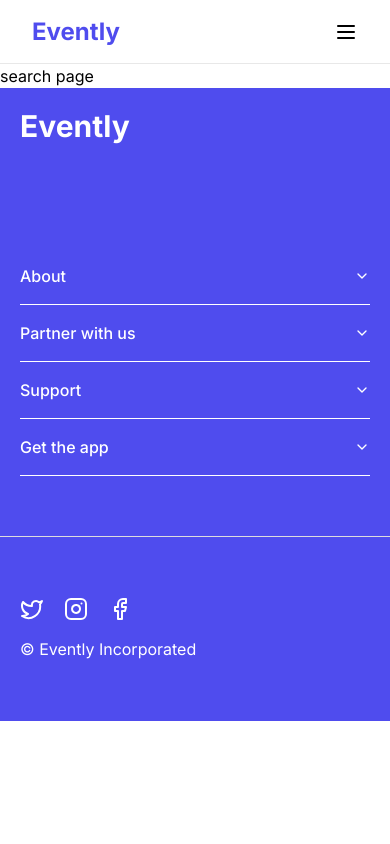
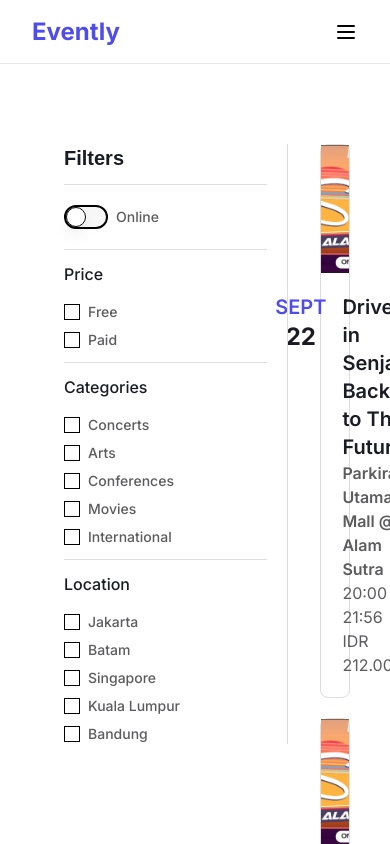
Before and after one commit to rizaldyip10/evently-fe, a Next.js app: page /search in a window 390 px wide. Shown: the top 844 px of the page. Built offline with nearby package versions, Linux system fonts and the light colour scheme.

Commit message:
feat(search page): adding search filter and event list in search page. Mobile screen layout and state management yet to be worked

```diff
--- a/app/(user)/search/page.tsx
+++ b/app/(user)/search/page.tsx
@@ -1,9 +1,16 @@
+import EventList from '@/components/pages/global/event-list'
+import SearchFilter from '@/components/pages/searchpage/search-filter'
 import React from 'react'
 
 const SearchPage = () => {
   return (
-    <div className='w-full'>
-        search page
+    <div className='w-full flex relative'>
+        <div className='w-72 my-20 border-r border-second-lightest absolute'>
+          <SearchFilter />
+        </div>
+        <div className='min-h-screen mt-20 mx-10 ml-80'>
+          <EventList />
+        </div>
     </div>
   )
 }
--- /dev/null
+++ b/components/pages/global/check-label.tsx
@@ -0,0 +1,21 @@
+import { Checkbox } from '@/components/ui/checkbox'
+import React from 'react'
+
+interface CheckLabelProps {
+    label: string
+    value: string
+    onChange?: () => void
+}
+
+const CheckLabel: React.FC<CheckLabelProps> = ({ label, value, onChange }) => {
+  return (
+    <div className='flex items-center gap-x-2'>
+        <Checkbox id={value} value={value} />
+        <label htmlFor={value} className='font-medium text-light text-sm'>
+            { label }
+        </label>
+    </div>
+  )
+}
+
+export default CheckLabel
--- a/components/pages/global/footer.tsx
+++ b/components/pages/global/footer.tsx
@@ -58,7 +58,7 @@ const Footer: React.FC = () => {
           <FooterMenu menu={menus} />
         </div>
         <Separator className='my-10 bg-second-lightest' />
-        <div className='w-full p-5 lg:py-14 lg:px-32 lg:'>
+        <div className='w-full px-5 py-1 lg:py-3 lg:px-32 lg:'>
             <FooterCopyRight />
         </div>
     </div>
--- /dev/null
+++ b/components/pages/global/switch-label.tsx
@@ -0,0 +1,21 @@
+import { Switch } from '@/components/ui/switch'
+import React from 'react'
+
+interface SwitchLabelProps {
+    name: string
+    value: string
+    onChange?: () => void
+}
+
+const SwitchLabel: React.FC<SwitchLabelProps> = ({ name, value, onChange }) => {
+  return (
+    <div className='flex items-center gap-x-2'>
+        <Switch id={value} value={value} className='data-[state=checked]:bg-primary-lightest data-[state=unchecked]:bg-lightest' />
+        <label htmlFor={value} className='font-medium text-light text-sm'>
+            { name }
+        </label>
+    </div>
+  )
+}
+
+export default SwitchLabel
--- a/components/pages/searchpage/search-filter.tsx
+++ b/components/pages/searchpage/search-filter.tsx
@@ -1,9 +1,89 @@
+import { Separator } from '@/components/ui/separator'
 import React from 'react'
+import CheckLabel from '../global/check-label'
+import SwitchLabel from '../global/switch-label'
+
+const categories = [
+    {
+        name: "Concerts"
+    },
+    {
+        name: "Arts",
+    },
+    {
+        name: "Conferences",
+    },
+    {
+        name: "Movies",
+    },
+    {
+        name: "International",
+    },
+]
+
+const locations = [
+    {
+        name: "Jakarta",
+        value: "jakarta"
+    },
+    {
+        name: "Batam",
+        value: "batam"
+    },
+    {
+        name: "Singapore",
+        value: "singapore"
+    },
+    {
+        name: "Kuala Lumpur",
+        value: "kuala lumpur"
+    },
+    {
+        name: "Bandung",
+        value: "bandung"
+    },
+]
 
 const SearchFilter = () => {
   return (
-    <div className=''>
-
+    <div className='w-full flex flex-col pl-16 pr-5'>
+        <div className='w-full'>
+            <h1 className='text-xl text-default font-semibold font-general-sans'>Filters</h1>
+        </div>
+        <Separator className='my-3 bg-second-lightest' />
+        <div className='flex flex-col gap-4 my-2'>
+            <SwitchLabel name='Online' value='online' />
+        </div>
+        <Separator className='my-3 bg-second-lightest' />
+        <div className='flex flex-col gap-4'>
+            <h1 className='text-base font-medium text-default'>Price</h1>
+            <div className='flex flex-col gap-2'>
+                <CheckLabel value='free' label='Free' />
+                <CheckLabel value='paid' label='Paid' />
+            </div>
+        </div>
+        <Separator className='my-3 bg-second-lightest' />
+        <div className='flex flex-col gap-4'>
+            <h1 className='text-base font-medium text-default'>Categories</h1>
+            <div className='flex flex-col gap-2'>
+                {
+                    categories.map((cat, i) => (
+                        <CheckLabel key={i} value={cat.name.toLowerCase()} label={cat.name} />
+                    ))
+                }
+            </div>
+        </div>
+        <Separator className='my-3 bg-second-lightest' />
+        <div className='flex flex-col gap-4'>
+            <h1 className='text-base font-medium text-default'>Location</h1>
+            <div className='flex flex-col gap-2'>
+                {
+                    locations.map((loc, i) => (
+                        <CheckLabel key={i} value={loc.value} label={loc.name} />
+                    ))
+                }
+            </div>
+        </div>
     </div>
   )
 }
--- /dev/null
+++ b/components/ui/checkbox.tsx
@@ -0,0 +1,30 @@
+"use client"
+
+import * as React from "react"
+import * as CheckboxPrimitive from "@radix-ui/react-checkbox"
+import { Check } from "lucide-react"
+
+import { cn } from "@/lib/utils"
+
+const Checkbox = React.forwardRef<
+  React.ElementRef<typeof CheckboxPrimitive.Root>,
+  React.ComponentPropsWithoutRef<typeof CheckboxPrimitive.Root>
+>(({ className, ...props }, ref) => (
+  <CheckboxPrimitive.Root
+    ref={ref}
+    className={cn(
+      "peer h-4 w-4 shrink-0 rounded-sm border border-primary ring-offset-background focus-visible:outline-none focus-visible:ring-2 focus-visible:ring-ring focus-visible:ring-offset-2 disabled:cursor-not-allowed disabled:opacity-50 data-[state=checked]:bg-primary data-[state=checked]:text-primary-foreground",
+      className
+    )}
+    {...props}
+  >
+    <CheckboxPrimitive.Indicator
+      className={cn("flex items-center justify-center text-current")}
+    >
+      <Check className="h-4 w-4" />
+    </CheckboxPrimitive.Indicator>
+  </CheckboxPrimitive.Root>
+))
+Checkbox.displayName = CheckboxPrimitive.Root.displayName
+
+export { Checkbox }
--- /dev/null
+++ b/components/ui/radio-group.tsx
@@ -0,0 +1,44 @@
+"use client"
+
+import * as React from "react"
+import * as RadioGroupPrimitive from "@radix-ui/react-radio-group"
+import { Circle } from "lucide-react"
+
+import { cn } from "@/lib/utils"
+
+const RadioGroup = React.forwardRef<
+  React.ElementRef<typeof RadioGroupPrimitive.Root>,
+  React.ComponentPropsWithoutRef<typeof RadioGroupPrimitive.Root>
+>(({ className, ...props }, ref) => {
+  return (
+    <RadioGroupPrimitive.Root
+      className={cn("grid gap-2", className)}
+      {...props}
+      ref={ref}
+    />
+  )
+})
+RadioGroup.displayName = RadioGroupPrimitive.Root.displayName
+
+const RadioGroupItem = React.forwardRef<
+  React.ElementRef<typeof RadioGroupPrimitive.Item>,
+  React.ComponentPropsWithoutRef<typeof RadioGroupPrimitive.Item>
+>(({ className, ...props }, ref) => {
+  return (
+    <RadioGroupPrimitive.Item
+      ref={ref}
+      className={cn(
+        "aspect-square h-4 w-4 rounded-full border border-primary text-primary ring-offset-background focus:outline-none focus-visible:ring-2 focus-visible:ring-ring focus-visible:ring-offset-2 disabled:cursor-not-allowed disabled:opacity-50",
+        className
+      )}
+      {...props}
+    >
+      <RadioGroupPrimitive.Indicator className="flex items-center justify-center">
+        <Circle className="h-2.5 w-2.5 fill-current text-current" />
+      </RadioGroupPrimitive.Indicator>
+    </RadioGroupPrimitive.Item>
+  )
+})
+RadioGroupItem.displayName = RadioGroupPrimitive.Item.displayName
+
+export { RadioGroup, RadioGroupItem }
--- /dev/null
+++ b/components/ui/switch.tsx
@@ -0,0 +1,29 @@
+"use client"
+
+import * as React from "react"
+import * as SwitchPrimitives from "@radix-ui/react-switch"
+
+import { cn } from "@/lib/utils"
+
+const Switch = React.forwardRef<
+  React.ElementRef<typeof SwitchPrimitives.Root>,
+  React.ComponentPropsWithoutRef<typeof SwitchPrimitives.Root>
+>(({ className, ...props }, ref) => (
+  <SwitchPrimitives.Root
+    className={cn(
+      "peer inline-flex h-6 w-11 shrink-0 cursor-pointer items-center rounded-full border-2 border-transparent transition-colors focus-visible:outline-none focus-visible:ring-2 focus-visible:ring-ring focus-visible:ring-offset-2 focus-visible:ring-offset-background disabled:cursor-not-allowed disabled:opacity-50 data-[state=checked]:bg-primary data-[state=unchecked]:bg-input",
+      className
+    )}
+    {...props}
+    ref={ref}
+  >
+    <SwitchPrimitives.Thumb
+      className={cn(
+        "pointer-events-none block h-5 w-5 rounded-full data-[state=unchecked]:bg-[#fff] data-[state=unchecked]:border data-[state=unchecked]:border-dark data-[state=checked]:bg-primary-darkest shadow-lg ring-0 transition-transform data-[state=checked]:translate-x-5 data-[state=unchecked]:translate-x-0"
+      )}
+    />
+  </SwitchPrimitives.Root>
+))
+Switch.displayName = SwitchPrimitives.Root.displayName
+
+export { Switch }
--- a/package.json
+++ b/package.json
@@ -11,10 +11,13 @@
   },
   "dependencies": {
     "@radix-ui/react-accordion": "^1.2.0",
+    "@radix-ui/react-checkbox": "^1.1.0",
     "@radix-ui/react-dialog": "^1.0.5",
     "@radix-ui/react-popover": "^1.0.7",
+    "@radix-ui/react-radio-group": "^1.2.0",
     "@radix-ui/react-separator": "^1.0.3",
     "@radix-ui/react-slot": "^1.0.2",
+    "@radix-ui/react-switch": "^1.1.0",
     "axios": "^1.7.2",
     "class-variance-authority": "^0.7.0",
     "clsx": "^2.1.1",
```
Also changed, not shown: 1 other file (tests, documents, lock files or other folders).
